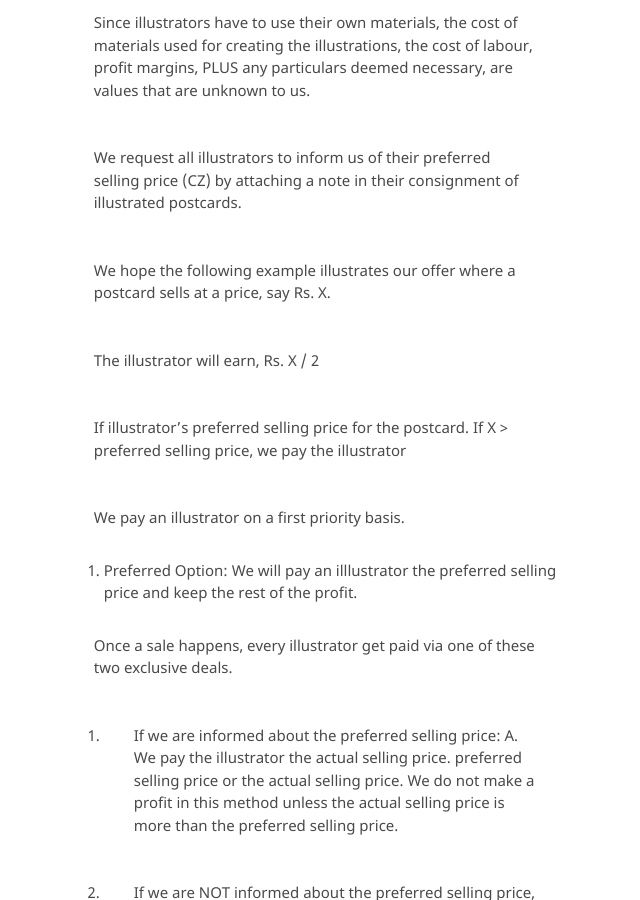
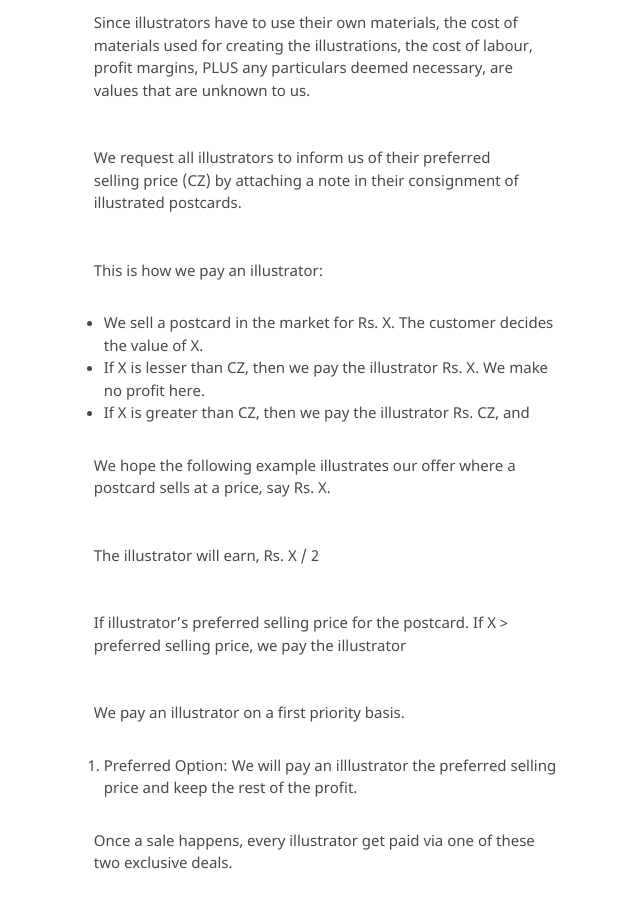
Before and after one commit to kvshvlin/yourmailproject, a Jekyll site: the page built from pages/ourbusinessmodel.md, in a window 1280 px wide and 900 px high, scrolled down 934 px. Shown: the whole window, without its empty margins (518-1158 px from the left). Built offline with Jekyll 4.4.1, drawn with Linux system fonts in a browser that asks for light colours; our own code applies the rules of GitHub Pages for plain Markdown files.

Commit message:
Update ourbusinessmodel.md

```diff
--- a/pages/ourbusinessmodel.md
+++ b/pages/ourbusinessmodel.md
@@ -25,6 +25,12 @@ Making 1 handmade illustrated postcard shop-ready should approximately cost us,
 Since illustrators have to use their own materials, the cost of materials used for creating the illustrations, the cost of labour, profit margins, PLUS any particulars deemed necessary, are values that are unknown to us.
 
 We request all illustrators to inform us of their preferred selling price (CZ) by attaching a note in their consignment of illustrated postcards.
+
+This is how we pay an illustrator:
+
+- We sell a postcard in the market for Rs. X. The customer decides the value of X.
+- If X is lesser than CZ, then we pay the illustrator Rs. X. We make no profit here.
+- If X is greater than CZ, then we pay the illustrator Rs. CZ, and
 
 We hope the following example illustrates our offer where a postcard sells at a price, say Rs. X.
 
```
